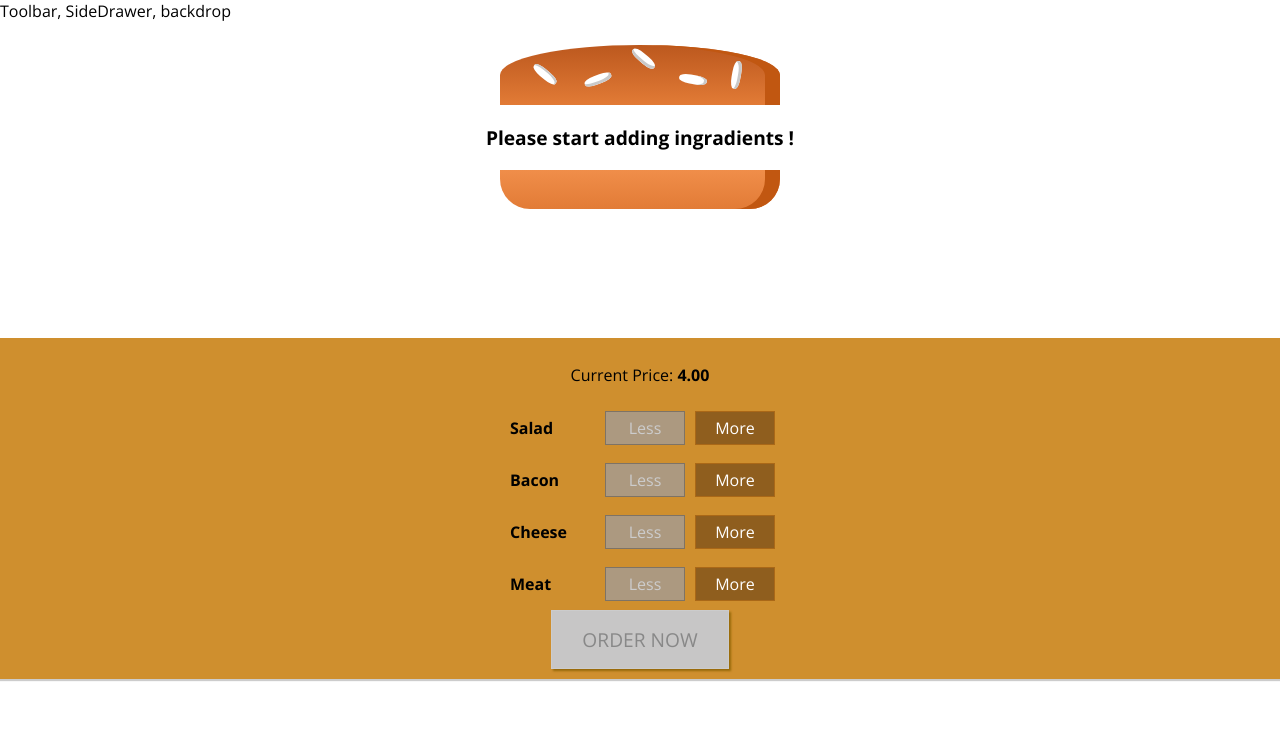
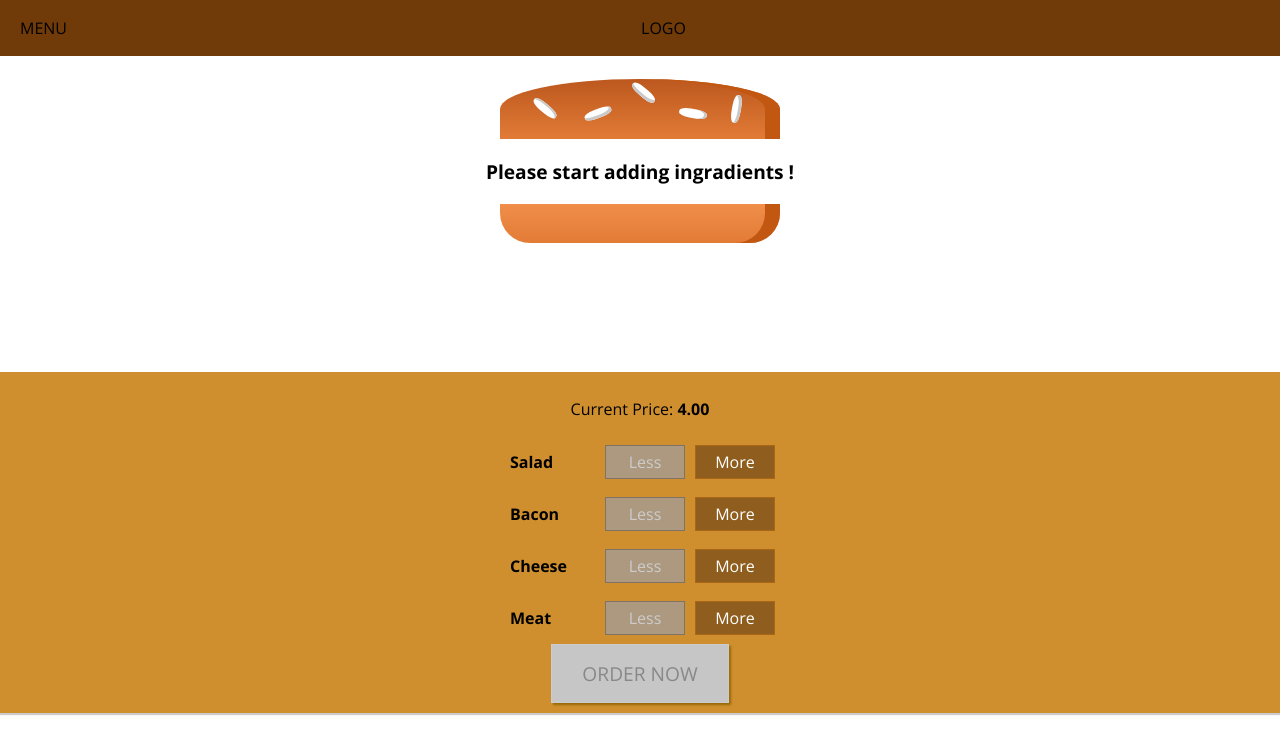
Before and after one commit to ducpminh668/burger-app, a React app: page / in a window 1280 px wide. Shown: the top 754 px of the page. Built offline with nearby package versions, Linux system fonts and the light colour scheme.

Commit message:
add toolbar

```diff
--- a/src/components/Layout/Layout.css
+++ b/src/components/Layout/Layout.css
@@ -1,3 +1,3 @@
 .Content {
-  margin-top: 16px;
+  margin-top: 72px;
 }
--- a/src/components/Layout/Layout.js
+++ b/src/components/Layout/Layout.js
@@ -2,12 +2,13 @@
 
 import Aux from '../../hoc/Aux';
 import './Layout.css';
+import Toolbar from '../Navigation/Toolbar/Toolbar';
 
 const layout = props => {
   return (
     <Aux>
-      <div>Toolbar, SideDrawer, backdrop</div>
-      <main className='Content'>{props.children}</main>
+      <Toolbar />
+      <main className="Content">{props.children}</main>
     </Aux>
   );
 };
--- /dev/null
+++ b/src/components/Navigation/Toolbar/Toolbar.css
@@ -0,0 +1,18 @@
+.Toolbar {
+  height: 56px;
+  width: 100%;
+  position: fixed;
+  top: 0;
+  left: 0;
+  background-color: #703B09;
+  display: flex;
+  justify-content: space-between;
+  align-items: center;
+  padding: 0 20px;
+  box-sizing: border-box;
+  z-index: 90;
+}
+
+.Toolbar nav {
+  height: 100%;
+}
--- /dev/null
+++ b/src/components/Navigation/Toolbar/Toolbar.js
@@ -0,0 +1,14 @@
+import React from 'react';
+import './Toolbar.css';
+
+const Toolbar = props => {
+  return (
+    <header className="Toolbar">
+      <div>MENU</div>
+      <div>LOGO</div>
+      <nav />
+    </header>
+  );
+};
+
+export default Toolbar;
```
